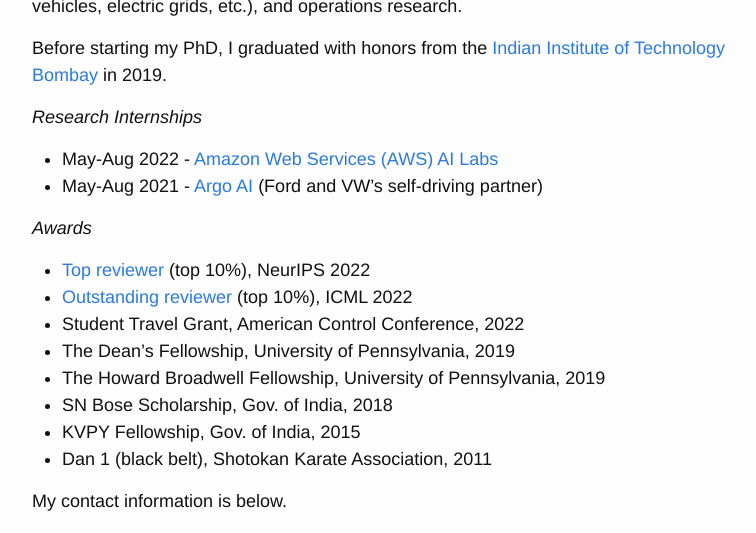
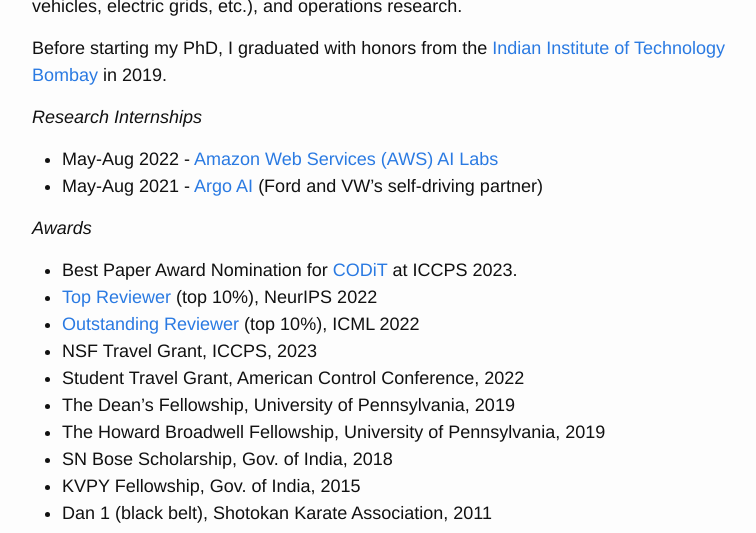
Before and after one commit to kaustubhsridhar/kaustubhsridhar.github.io, a Jekyll site: the page built from index.md, in a window 1280 px wide and 900 px high, scrolled down 387 px, cut to the strip 0-533 px from the top of the window. Shown: the whole strip, without its empty margins (238-994 px from the left). Built offline with Jekyll 4.4.1, drawn with Linux system fonts in a browser that asks for light colours; nearby versions of some CDN libraries.

Commit message:
added awards

```diff
--- a/index.md
+++ b/index.md
@@ -21,8 +21,10 @@ Before starting my PhD, I graduated with honors from the <a href="https://www.ii
 * May-Aug 2021 - <a href="https://www.argo.ai/">Argo AI</a> (Ford and VW's self-driving partner)
 
 *Awards*
-* <a href="https://nips.cc/Conferences/2022/ProgramCommittee#%23:~:text=Katsuhiko%20Ishiguro-,Kaustubh%20Sridhar,Ke%20Sun,-Keane%20Lucas">Top reviewer</a> (top 10%), NeurIPS 2022
-* <a href="https://icml.cc/Conferences/2022/Reviewers#%23:~:text=Kartik%20Sreenivasan-,kaustubh%20sridhar,-Ke%20Sun">Outstanding reviewer</a> (top 10%), ICML 2022
+* Best Paper Award Nomination for <a href="https://arxiv.org/abs/2207.11769">CODiT</a> at ICCPS 2023.
+* <a href="https://nips.cc/Conferences/2022/ProgramCommittee#%23:~:text=Katsuhiko%20Ishiguro-,Kaustubh%20Sridhar,Ke%20Sun,-Keane%20Lucas">Top Reviewer</a> (top 10%), NeurIPS 2022
+* <a href="https://icml.cc/Conferences/2022/Reviewers#%23:~:text=Kartik%20Sreenivasan-,kaustubh%20sridhar,-Ke%20Sun">Outstanding Reviewer</a> (top 10%), ICML 2022
+* NSF Travel Grant, ICCPS, 2023
 * Student Travel Grant, American Control Conference, 2022
 * The Dean's Fellowship, University of Pennsylvania, 2019
 * The Howard Broadwell Fellowship, University of Pennsylvania, 2019
```
